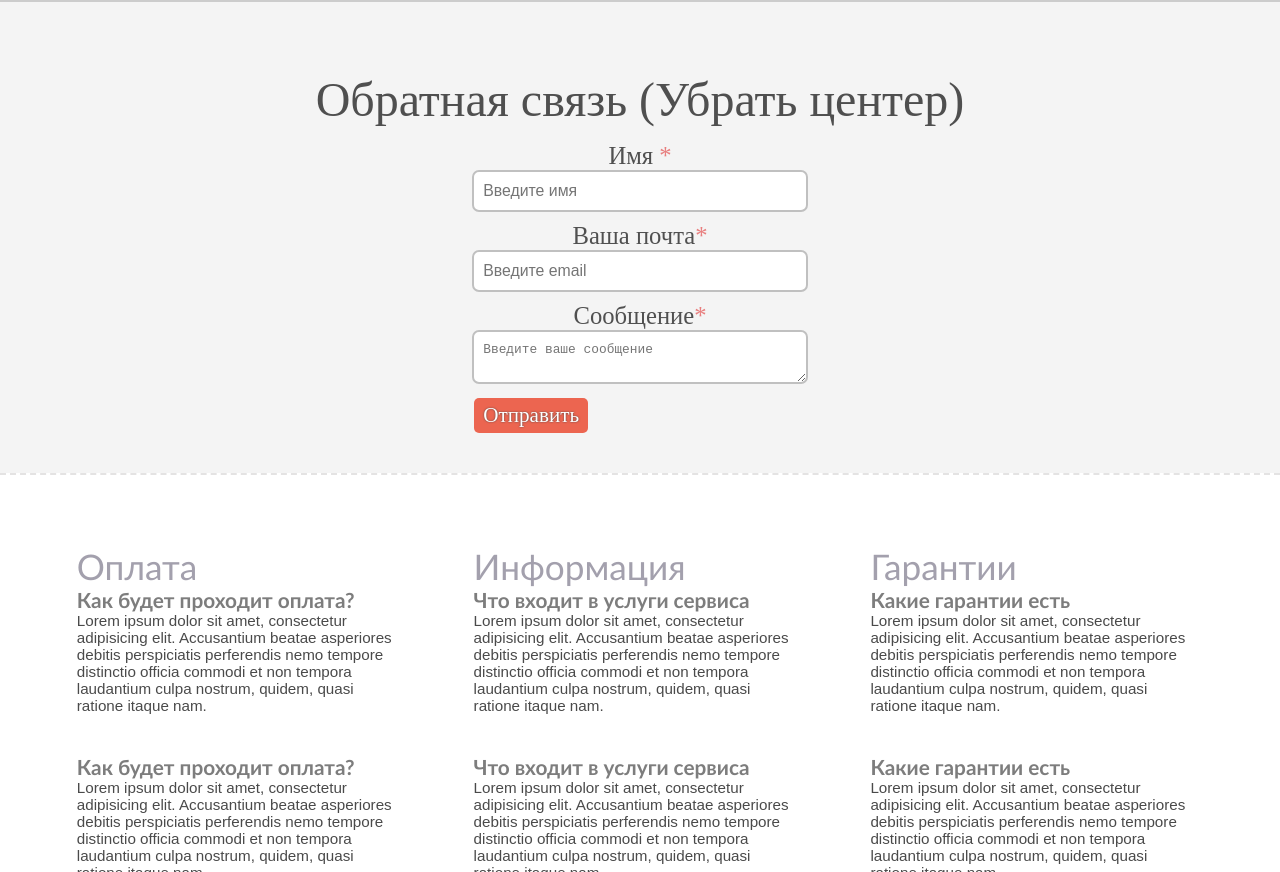
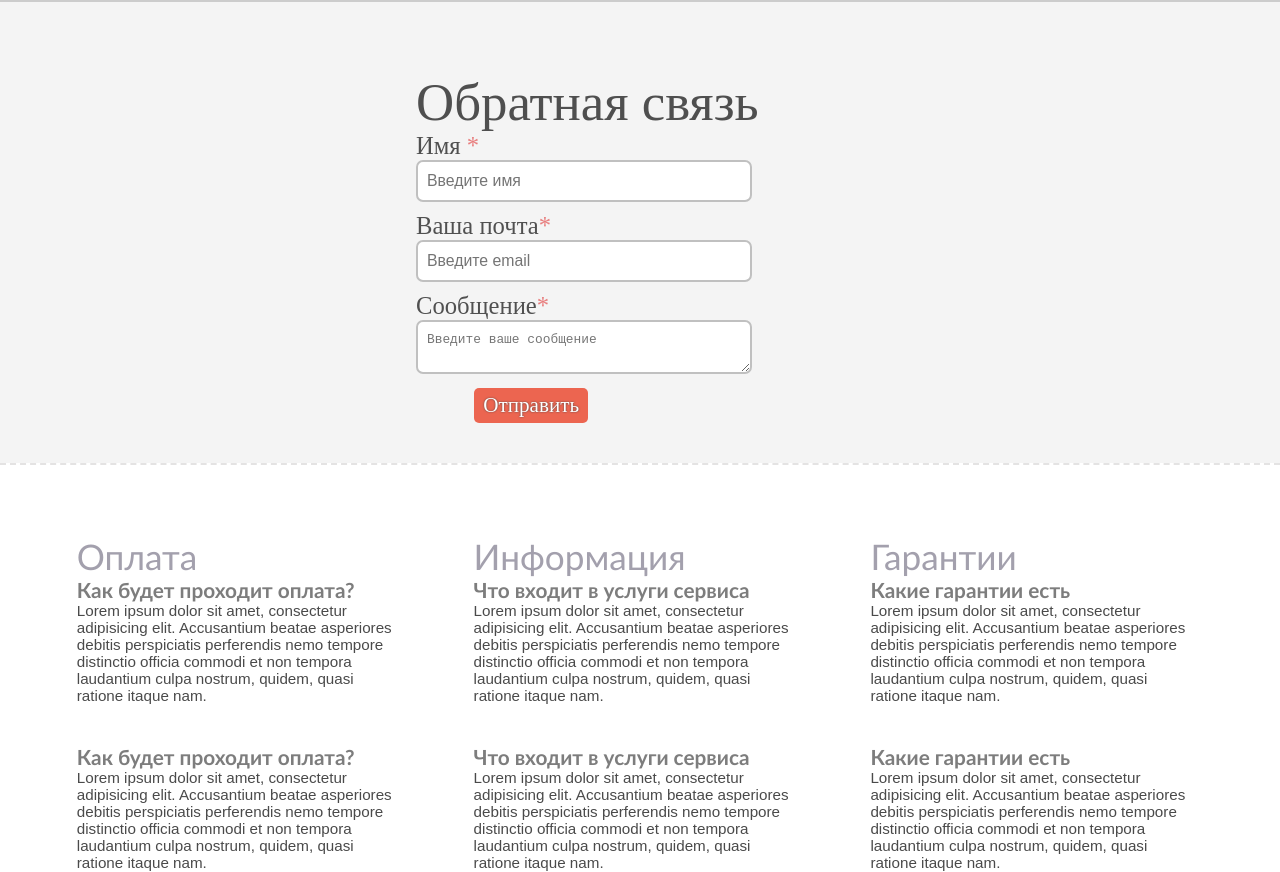
Before and after one commit to Danila95/itProgramer-layout-web-page, a website built with webpack: page dev/index.pug in a window 1280 px wide. Shown: the part 2515-3387 px from the top of the page. Built offline with nearby package versions, Linux system fonts and the light colour scheme; files whose address does not match are found by name; a web font is replaced by a local one.

Commit message:
delete tag Center

```diff
--- a/dev/blocks/common.blocks/contacts/contacts.pug
+++ b/dev/blocks/common.blocks/contacts/contacts.pug
@@ -1,20 +1,19 @@
 div(class="contacts" id="contacts")
-	center
-		h5 Обратная связь (Убрать центер)
-		form(class="contacts__form" id="contacts__form")
-			label(for="name") Имя
-				span *
-			br
-			input(type="text" placeholder="Введите имя" name="name" id="name")
-			br
-			label(for="email") Ваша почта
-				span *
-			br
-			input(type="email" placeholder="Введите email" name="email" id="email")
-			br
-			label(for="message") Сообщение
-				span *
-			br
-			textarea(placeholder="Введите ваше сообщение" name="message" id="message")
-			br
-			div(id="mess_send" class="btn") Отправить
+	form(class="contacts__form" id="contacts__form")
+		h5 Обратная связь
+		label(for="name") Имя
+			span *
+		br
+		input(type="text" placeholder="Введите имя" name="name" id="name")
+		br
+		label(for="email") Ваша почта
+			span *
+		br
+		input(type="email" placeholder="Введите email" name="email" id="email")
+		br
+		label(for="message") Сообщение
+			span *
+		br
+		textarea(placeholder="Введите ваше сообщение" name="message" id="message")
+		br
+		div(id="mess_send" class="btn") Отправить
--- a/dev/blocks/common.blocks/contacts/contacts.styl
+++ b/dev/blocks/common.blocks/contacts/contacts.styl
@@ -14,6 +14,7 @@
 .contacts__form {
 	margin-top 15px
 	font-size 1.1em
+	margin 0 auto
 }
 .contacts__form label {
 	color #505050
```
